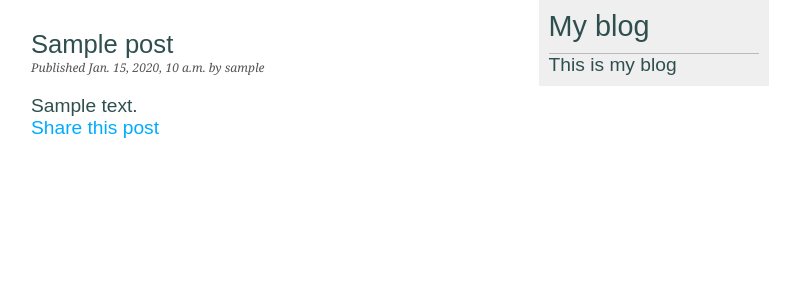
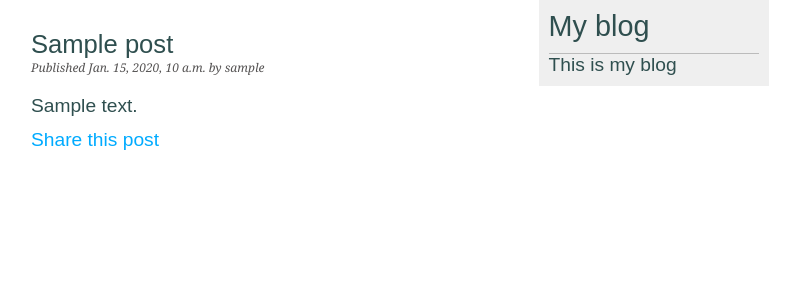
Before and after one commit to johnclamy/myblogproject, a Django app: a page that uses myblog/blog/templates/blog/post/detail.html in a window 1280 px wide. Shown: the top 300 px of the page, without its empty margins (255-1055 px from the left). Run offline with Django 5.2, Linux system fonts and the light colour scheme; tables that the repository leaves empty hold one stand-in row (values such as "Sample post").

Commit message:
edited typo from post_id to post.id

```diff
--- a/myblog/blog/templates/blog/post/detail.html
+++ b/myblog/blog/templates/blog/post/detail.html
@@ -9,6 +9,6 @@
     </header>
     {{ post.body|linebreaks }}
     <section>
-        <p><a href="{% url 'blog:post_share' post_id %}">Share this post</a></p>
+        <p style="margin-top:12px"><a href="{% url 'blog:post_share' post.id %}">Share this post</a></p>
     </section>
 {% endblock content %}
```
